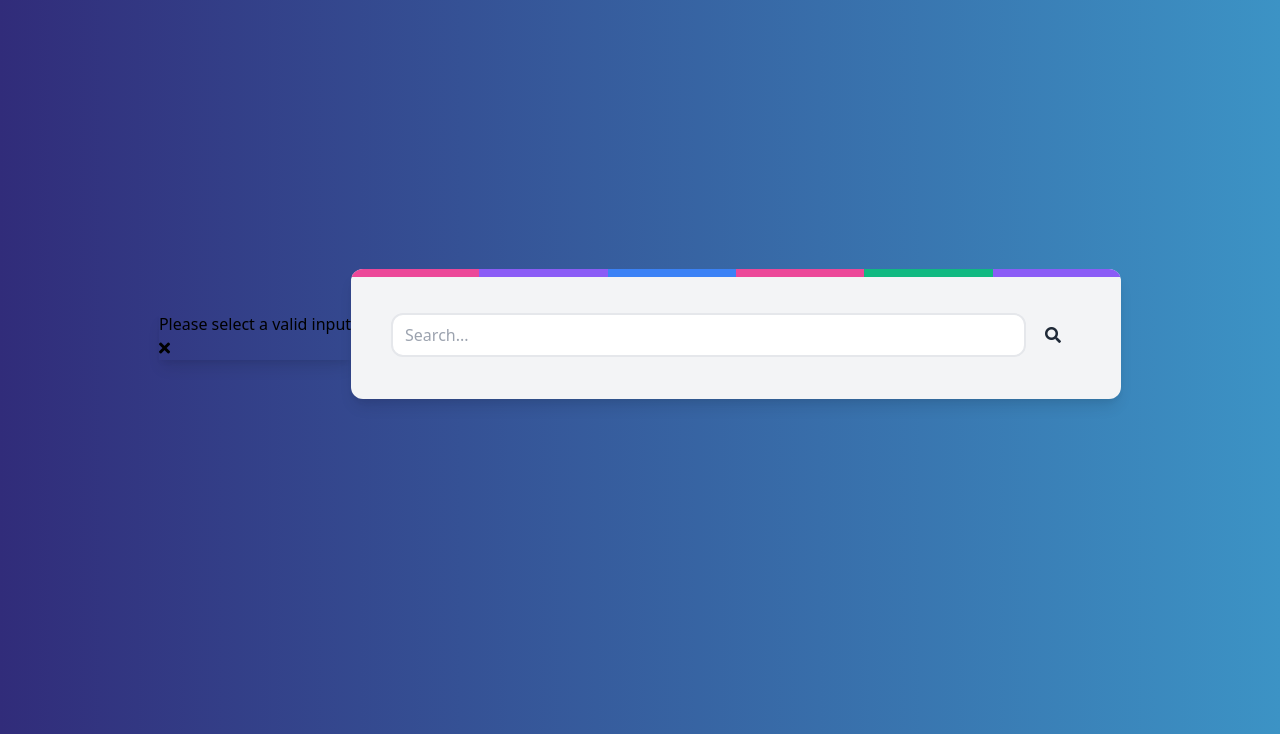
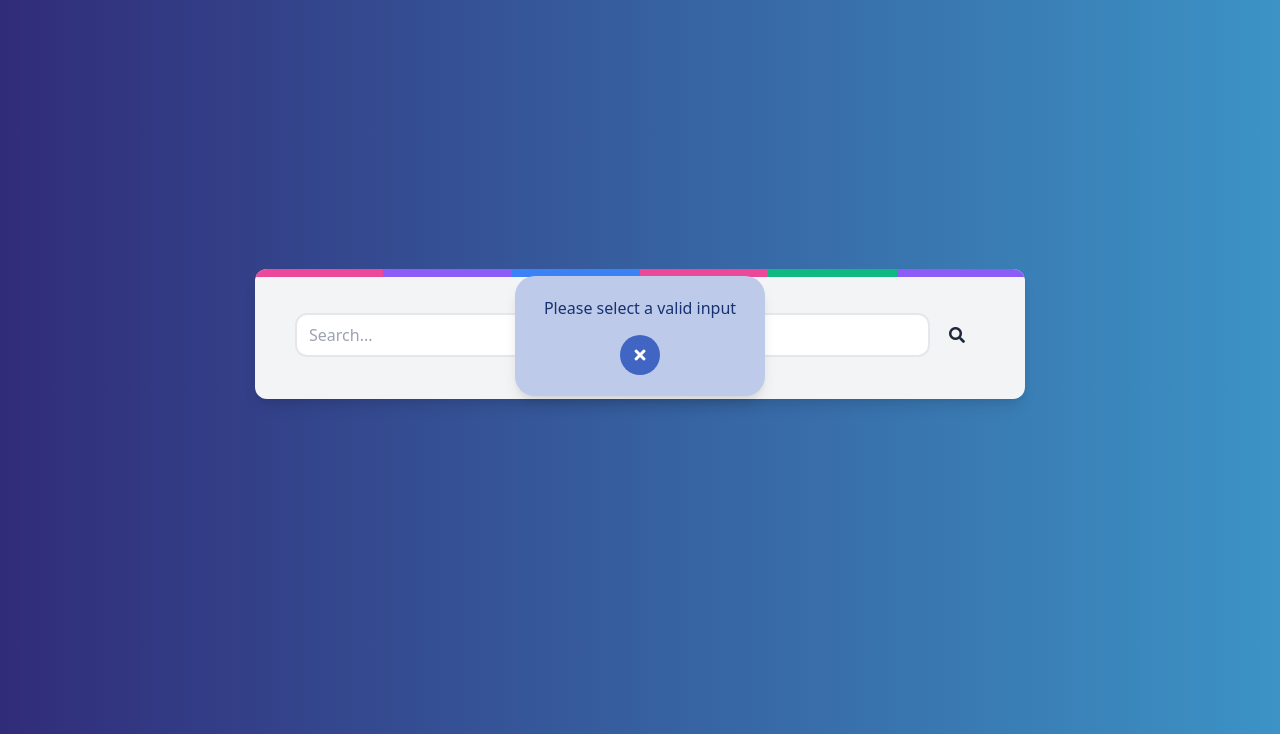
Before and after one commit to reginaafc/amusectionary, a plain HTML site: page index.html in a window 1280 px wide. Shown: the part 122-856 px from the top of the page. Drawn offline with nearby package versions, Linux system fonts and the light colour scheme; no server answers; a web font is replaced by a local one.

Commit message:
Update style.css

```diff
--- a/assets/css/style.css
+++ b/assets/css/style.css
@@ -1,3 +1,41 @@
+
+
+#modal, #modal-1 {
+  height: 120px;
+  width: 250px;
+  position:absolute;
+  z-index: 5;
+  background-color: rgb(190, 202, 233);
+  padding: 20px;
+  border-radius: 20px;
+  text-align: center;
+}
+
+#modal-1{
+  height: 140px;
+}
+
+#modal p , #modal-1 p{
+  color: rgb(23, 49, 114);
+}
+
+#modal-btn, #modal-btn-1 {
+  margin-top: 15px;
+  background-color: rgb(64, 101, 194);
+  color: #ffffff;
+  width: 40px;
+  height: 40px;
+  border-radius: 40px;
+}
+
+
+
+
+
+
+
+
+
 .image{
   margin-top:-20px;
 }
```
